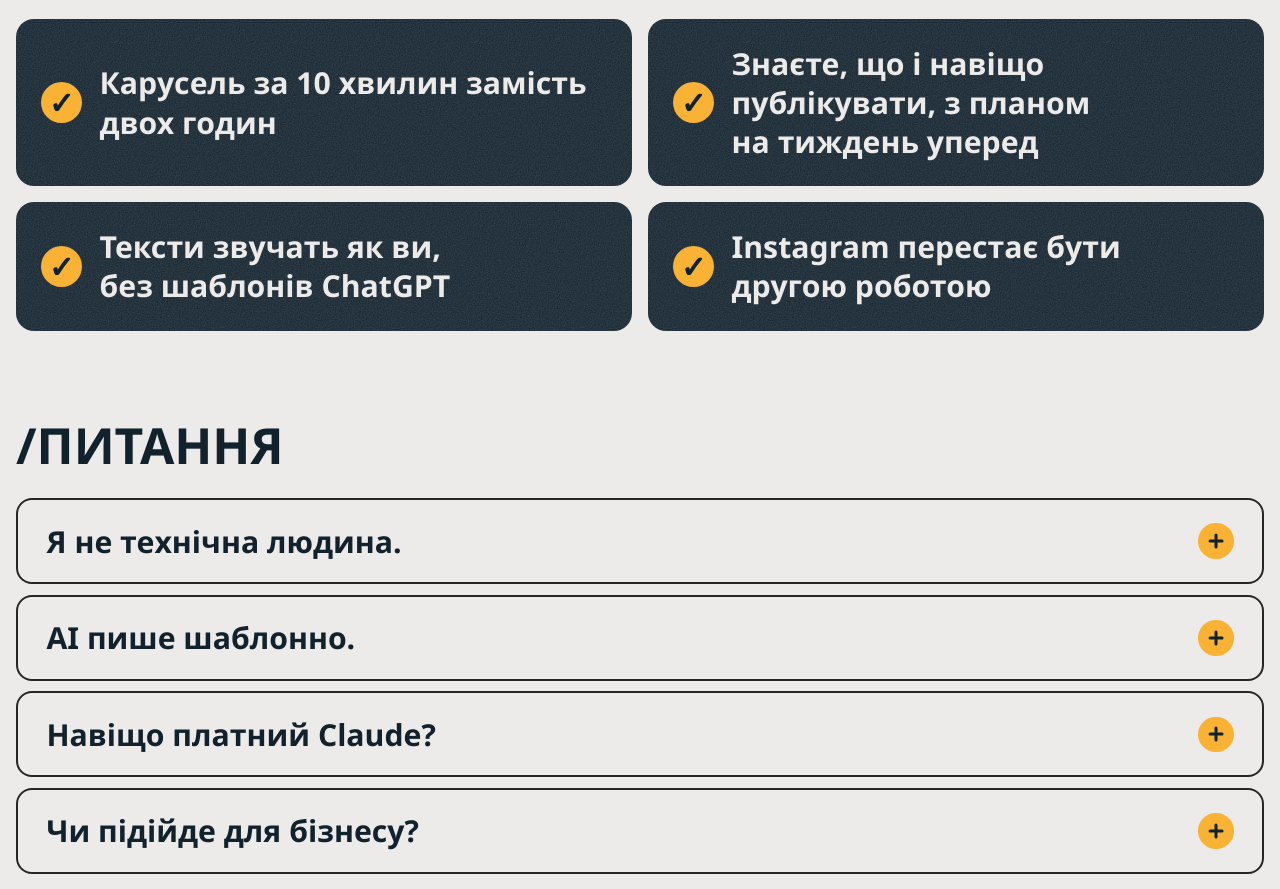
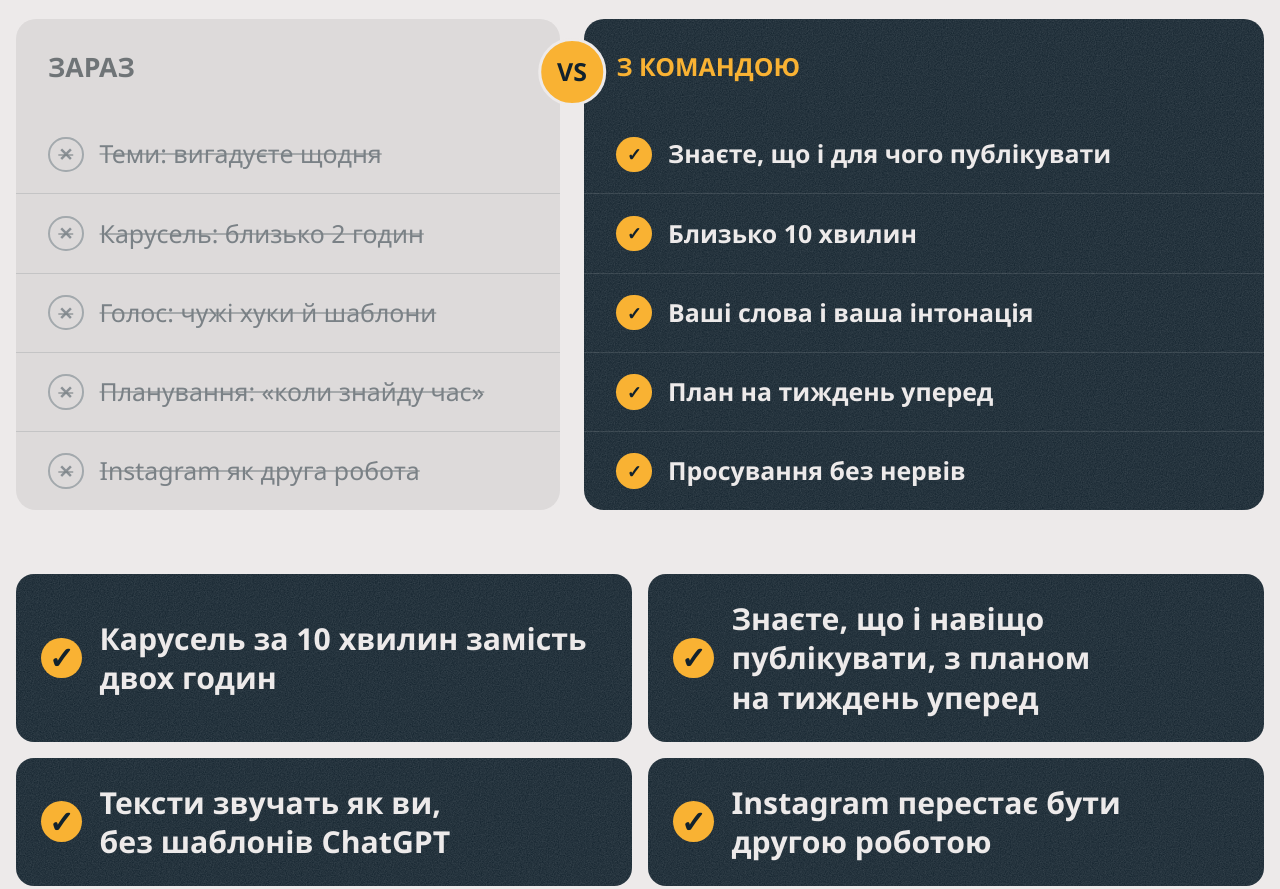
Before and after one commit to smmtimetools-coder/SMM-time, a plain HTML site: page poslugy/ai-smm-komanda/index.html in a window 1280 px wide. Shown: the part 1907-2796 px from the top of the page. Drawn offline with Linux system fonts and the light colour scheme.

Commit message:
Своя AI SMM-команда: повернуто блок «Зараз vs З командою»

```diff
--- a/poslugy/ai-smm-komanda/index.html
+++ b/poslugy/ai-smm-komanda/index.html
@@ -48,7 +48,17 @@
     </div>
 
     <h2 class="h">/що ви отримуєте</h2>
-    <ul class="team-gets">
+    <div class="vs vs--team" role="table" aria-label="Зараз і з командою">
+        <span class="vs-badge" aria-hidden="true">vs</span>
+        <div class="vs-row vs-head" role="row"><p role="columnheader">Зараз</p><p role="columnheader">З командою</p></div>
+        <div class="vs-row" role="row"><p role="cell">Теми: вигадуєте щодня</p><p role="cell">Знаєте, що і для чого публікувати</p></div>
+        <div class="vs-row" role="row"><p role="cell">Карусель: близько 2 годин</p><p role="cell">Близько 10 хвилин</p></div>
+        <div class="vs-row" role="row"><p role="cell">Голос: чужі хуки й шаблони</p><p role="cell">Ваші слова і ваша інтонація</p></div>
+        <div class="vs-row" role="row"><p role="cell">Планування: «коли знайду час»</p><p role="cell">План на тиждень уперед</p></div>
+        <div class="vs-row" role="row"><p role="cell">Instagram як друга робота</p><p role="cell">Просування без нервів</p></div>
+    </div>
+
+    <ul class="team-gets" style="margin-top:max(24px, calc(48 * var(--u)))">
         <li>Карусель за 10 хвилин замість двох годин</li>
         <li>Знаєте, що і навіщо публікувати, з планом на тиждень уперед</li>
         <li>Тексти звучать як ви, без шаблонів ChatGPT</li>
```
